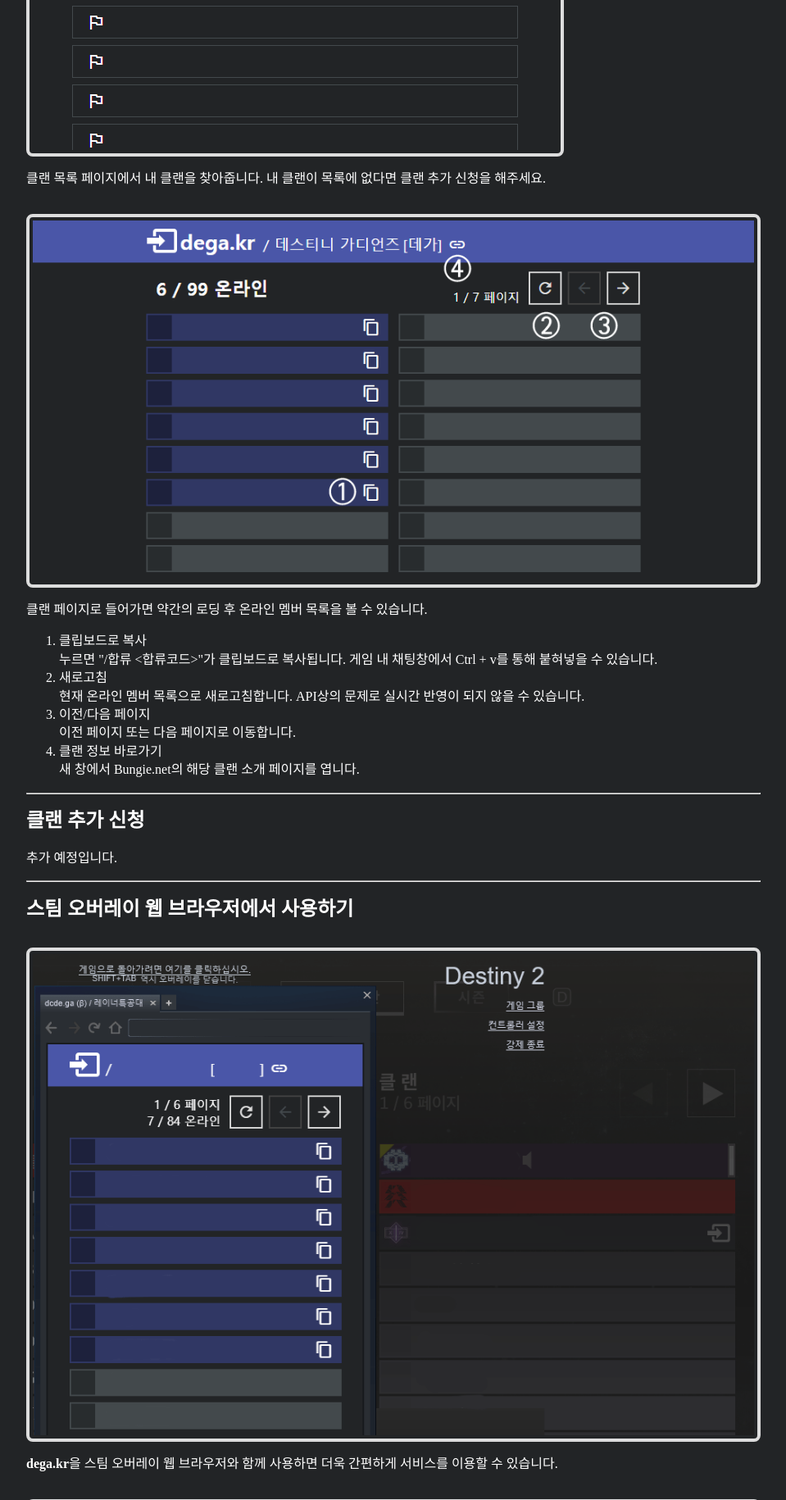
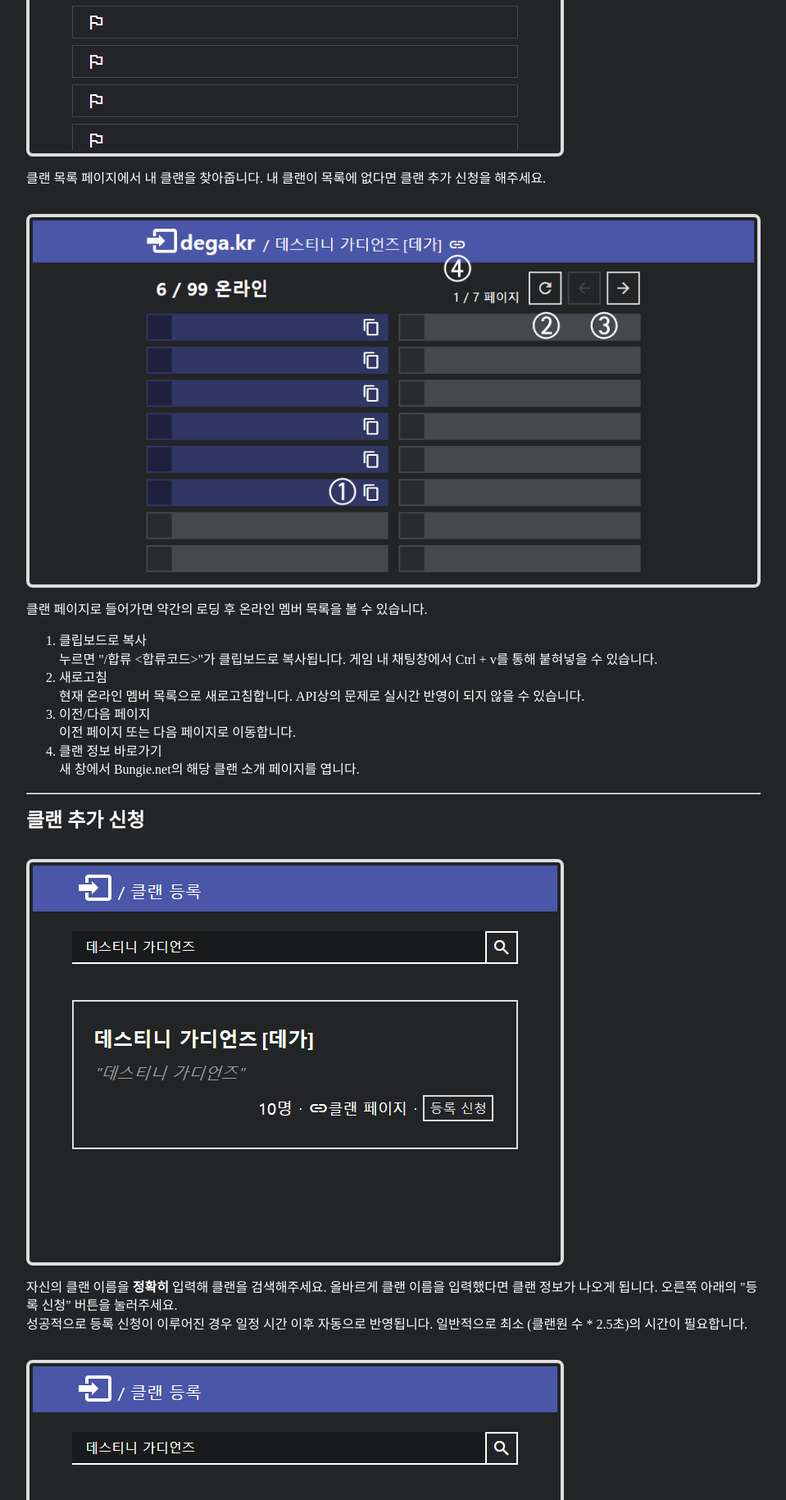
Before and after one commit to krepe-suZette/dega.kr, a Flask app: page /help in a window 1280 px wide. Shown: the part 457-2287 px from the top of the page at 82% size, without its empty margins (160-1119 px from the left). Run offline with Flask 2, Linux system fonts and the light colour scheme; parts of the project's set-up code (start-up, migrations or seed data) failed here and were passed over.

Commit message:
:memo: Update help page

```diff
--- a/templates/help.html
+++ b/templates/help.html
@@ -7,9 +7,9 @@
 
 {% block content %}
 <section>
-  <h2>기본 이용 방법 </h2>
+  <h2 id="s1_h1">기본 이용 방법 </h2>
   <img src="/static/img/help_1.png" alt="클랜 목록 페이지" class="desc-img">
-  <p>클랜 목록 페이지에서 내 클랜을 찾아줍니다. 내 클랜이 목록에 없다면 클랜 추가 신청을 해주세요.</p>
+  <p>클랜 목록 페이지에서 내 클랜을 찾아줍니다. 내 클랜이 목록에 없다면 <a href="#s1_h2">클랜 추가 신청</a>을 해주세요.</p>
   <img src="/static/img/help_2.png" alt="클랜 페이지" class="desc-img">
   <p>클랜 페이지로 들어가면 약간의 로딩 후 온라인 멤버 목록을 볼 수 있습니다. </p>
   <ol>
@@ -21,12 +21,18 @@
 
   <hr>
 
-  <h2>클랜 추가 신청</h2>
-  <p>추가 예정입니다.</p>
+  <h2 id="s1_h2">클랜 추가 신청</h2>
+  <img src="/static/img/help_5.png" alt="클랜 등록 신청 페이지" class="desc-img">
+  <p>
+    자신의 클랜 이름을 <b>정확히</b> 입력해 클랜을 검색해주세요. 올바르게 클랜 이름을 입력했다면 클랜 정보가 나오게 됩니다. 오른쪽 아래의 "등록 신청" 버튼을 눌러주세요. <br>
+    성공적으로 등록 신청이 이루어진 경우 일정 시간 이후 자동으로 반영됩니다. 일반적으로 최소 (클랜원 수 * 2.5초)의 시간이 필요합니다.
+  </p>
+  <img src="/static/img/help_6.png" alt="신청 버튼이 비활성화된 클랜 등록 신청 페이지" class="desc-img">
+  <p>클랜 등록 신청 조건을 충족하지 못하는 경우 등록이 불가능합니다. 위 사진의 경우 클랜의 인원수가 너무 적기 떄문에 등록이 불가능합니다. (10명 이하)</p>
 
   <hr>
 
-  <h2>스팀 오버레이 웹 브라우저에서 사용하기</h2>
+  <h2 id="s1_h3">스팀 오버레이 웹 브라우저에서 사용하기</h2>
   <img src="/static/img/2.png" alt="스팀 오버레이" class="desc-img">
   <p><b>dega.kr</b>을 스팀 오버레이 웹 브라우저와 함께 사용하면 더욱 간편하게 서비스를 이용할 수 있습니다.</p>
   <img src="/static/img/help_3.png" alt="스팀 오버레이" class="desc-img">
@@ -39,9 +45,9 @@
   <p>설정 > 웹 브라우저를 눌러주세요. 웹 브라우저 홈페이지(3)를 자신이 속한 클랜 페이지 주소로 변경하면 더 편하게 이용이 가능합니다.</p>
   <hr>
 
-  <h2>주의사항</h2>
+  <h2 id="s1_h4">주의사항</h2>
   <p>Bungie.net 설정의 "계정 & 연결" 탭에서 "공개 프로필에 표시" 설정을 활성화하지 않은 경우 온라인이더라도 합류 코드 복사가 불가능 할 수 있습니다. 설정을 다시 해준 후 관리자에게 요청해주세요.</p>
-  <p>이미 등록된 자신의 정보를 삭제하고 싶다면 디스코드 Krepe#4364 또는 트위터 <a href="https://twitter.com/krepe_suZette">@krepe_suZette</a>로 연락해주세요.</p>
+  <p>이미 등록된 자신의 정보를 공개하고 싶지 않다면 디스코드 Krepe#4364 또는 트위터 <a href="https://twitter.com/krepe_suZette">@krepe_suZette</a>로 연락해주세요.</p>
   <p>본 사이트는 Chrome 또는 Chromium 기반 브라우저에 최적화되어 있습니다.</p>
 </section>
 {% endblock %}
```
Also changed, not shown: static/img/help_5.png (added), static/img/help_6.png (added).
